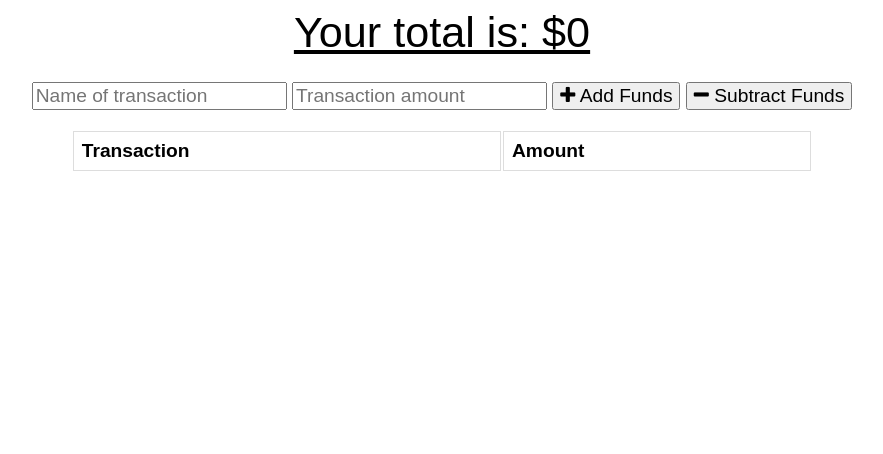
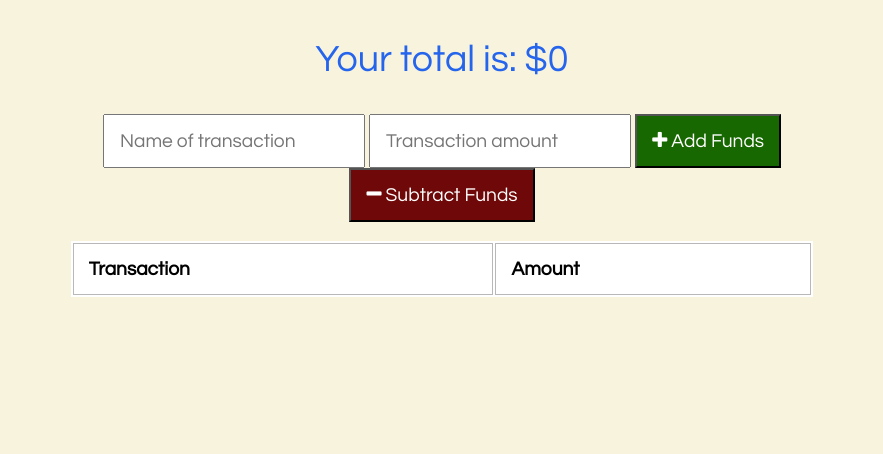
Before and after one commit to shaydaniel7/progressive-budget, a website: page Develop/public/index.html in a window 1280 px wide. Shown: the whole page, without its empty margins (198-1081 px from the left). Drawn offline with nearby package versions, Linux system fonts and the light colour scheme; no server answers.

Commit message:
some styling

```diff
--- a/Develop/public/index.html
+++ b/Develop/public/index.html
@@ -6,7 +6,8 @@
   <meta http-equiv="X-UA-Compatible" content="ie=edge">
   <meta name="theme-color" content="#317EFB">
   <link rel="shortcut icon" href="icons/icon-192x192.png" type="image/x-icon">
-
+  <link rel="preconnect" href="https://fonts.gstatic.com">
+  <link href="https://fonts.googleapis.com/css2?family=Questrial&display=swap" rel="stylesheet">
   <link rel="stylesheet" href="https://stackpath.bootstrapcdn.com/font-awesome/4.7.0/css/font-awesome.min.css">
   <link rel="stylesheet" href="styles.css">
 
--- a/Develop/public/styles.css
+++ b/Develop/public/styles.css
@@ -1,11 +1,29 @@
 body {
   font-size: 120%;
-  font-family: Arial;
+  font-family: 'Questrial', sans-serif;
+  background-color: rgb(247, 243, 221);
 }
 
-button, input {
+#add-btn  {
   font-size: 100%;
-  font-family: Arial;
+  color: white;
+  padding: 15px;
+  background-color: rgb(24, 104, 1);
+  font-family: 'Questrial', sans-serif;
+}
+
+#sub-btn  {
+  font-size: 100%;
+  color: #ffffff;
+  padding: 15px;
+  background-color: rgb(111, 8, 8);
+  font-family: 'Questrial', sans-serif;
+}
+
+input {
+  font-size: 100%;
+  padding: 15px;
+  font-family: 'Questrial', sans-serif;
 }
 
 table {
@@ -13,9 +31,9 @@ table {
 }
 
 td, th {
-  border: 1px solid #dddddd;
+  border: 1px solid #b8b8b8;
   text-align: left;
-  padding: 8px;
+  padding: 15px;
 }
 
 tr:nth-child(even) {
@@ -33,12 +51,14 @@ tr:nth-child(even) {
 }
 
 .total {
-  font-size: 150%;
-  text-decoration: underline;
+  font-size: 140%;
+  margin-top: 40px;
+  color: #2564ec
+  /* text-decoration: underline; */
 }
 
 .form {
-  margin-top: 25px;
+  margin-top: 35px;
   width: 100%;
 }
 
@@ -48,4 +68,5 @@ tr:nth-child(even) {
   overflow: auto;
   width: 90%;
   margin: 0 auto;
+  background-color: #ffffff;
 }
```
